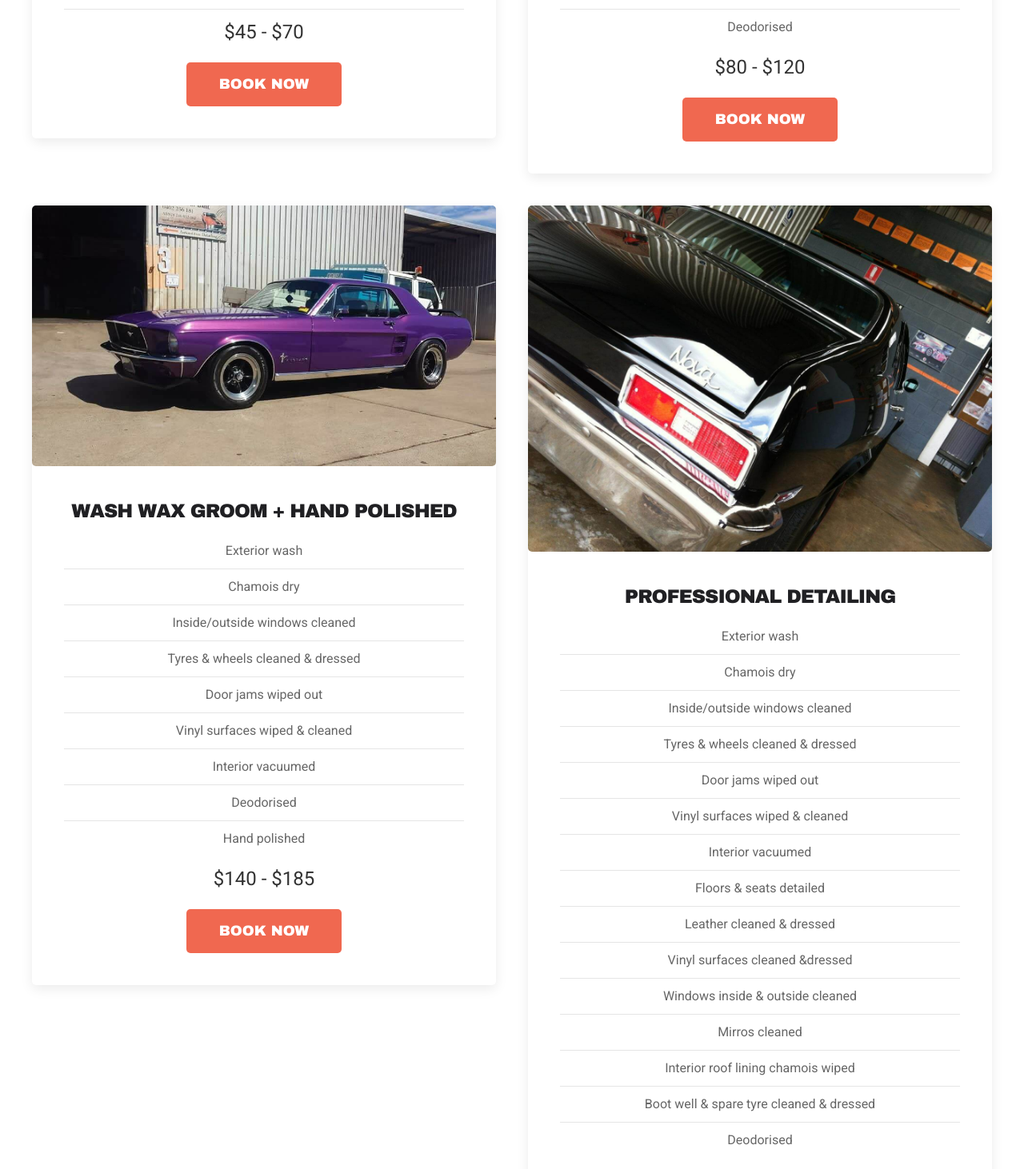
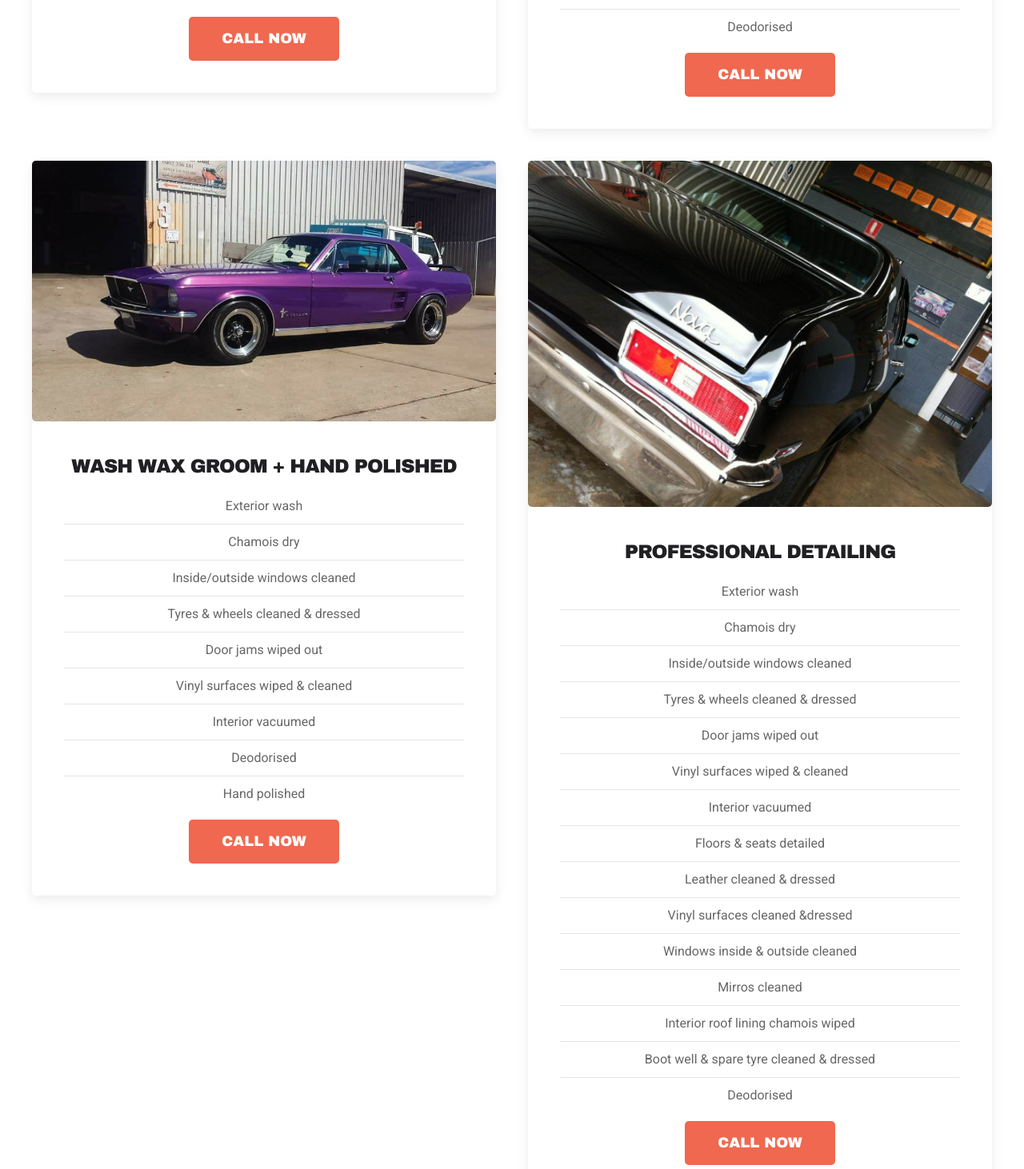
Before and after one commit to cofcoder/matts-car-care, a Nuxt app: page /services in a window 1280 px wide. Shown: the part 880-2342 px from the top of the page at 80% size. Built offline with nearby package versions, Linux system fonts and the light colour scheme.

Commit message:
Tidying up button code. No DRY hopefully

```diff
--- a/components/Services.vue
+++ b/components/Services.vue
@@ -17,10 +17,9 @@
                 <li v-for="item in items" :key="item.id">
                   {{ item.message }}
                 </li>
-                <p class="uk-text-lead">&#36;45 - &#36;70</p>
               </ul>
-              <nuxt-link to="contact" class="uk-button uk-button-primary uk-button-large uk-border-rounded">BOOK
-                NOW</nuxt-link>
+              <nuxt-link to="contact" class="uk-button uk-button-primary uk-button-large uk-border-rounded" v-for="button in buttons" :key="button.id">
+                {{ button.message }}</nuxt-link>
             </div>
           </div>
         </div>
@@ -38,9 +37,8 @@
                 </li>
                 <li>Deodorised</li>
               </ul>
-              <p class="uk-text-lead">&#36;80 - &#36;120</p>
-              <nuxt-link to="contact" class="uk-button uk-button-primary uk-button-large uk-border-rounded">BOOK
-                NOW</nuxt-link>
+              <nuxt-link to="contact" class="uk-button uk-button-primary uk-button-large uk-border-rounded" v-for="button in buttons" :key="button.id">
+                {{ button.message }}</nuxt-link>
             </div>
           </div>
         </div>
@@ -59,9 +57,8 @@
                 <li>Deodorised</li>
                 <li>Hand polished</li>
               </ul>
-              <p class="uk-text-lead">&#36;140 - &#36;185</p>
-              <nuxt-link to="contact" class="uk-button uk-button-primary uk-button-large uk-border-rounded">BOOK
-                NOW</nuxt-link>
+              <nuxt-link to="contact" class="uk-button uk-button-primary uk-button-large uk-border-rounded" v-for="button in buttons" :key="button.id">
+                {{ button.message }}</nuxt-link>
             </div>
           </div>
         </div>
@@ -87,9 +84,9 @@
                 <li>Boot well &amp; spare tyre cleaned &amp; dressed</li>
                 <li>Deodorised</li>
               </ul>
-              <p class="uk-text-lead">&#36;200 - &#36;270</p>
-              <nuxt-link to="contact" class="uk-button uk-button-primary uk-button-large uk-border-rounded">BOOK
-                NOW</nuxt-link>
+              <nuxt-link to="contact" class="uk-button uk-button-primary uk-button-large uk-border-rounded" v-for="button in buttons" :key="button.id">
+                {{ button.message }}
+              </nuxt-link>
             </div>
           </div>
         </div>
@@ -103,18 +100,23 @@
 
 <script>
 export default {
-  data: function () {
+  data: function() {
     return {
       items: [
-        { message: 'Exterior wash'},
-        { message: 'Chamois dry'},
-        { message: 'Inside/outside windows cleaned'},
-        { message: 'Tyres & wheels cleaned & dressed'},
-        { message: 'Door jams wiped out'},
-        { message: 'Vinyl surfaces wiped & cleaned'},
-        { message: 'Interior vacuumed'}
-    ]
-    }
+        { message: "Exterior wash" },
+        { message: "Chamois dry" },
+        { message: "Inside/outside windows cleaned" },
+        { message: "Tyres & wheels cleaned & dressed" },
+        { message: "Door jams wiped out" },
+        { message: "Vinyl surfaces wiped & cleaned" },
+        { message: "Interior vacuumed" }
+      ],
+      buttons: [
+        {
+          message: "Call Now"
+        }
+      ]
+    };
   }
-}
+};
 </script>
```
